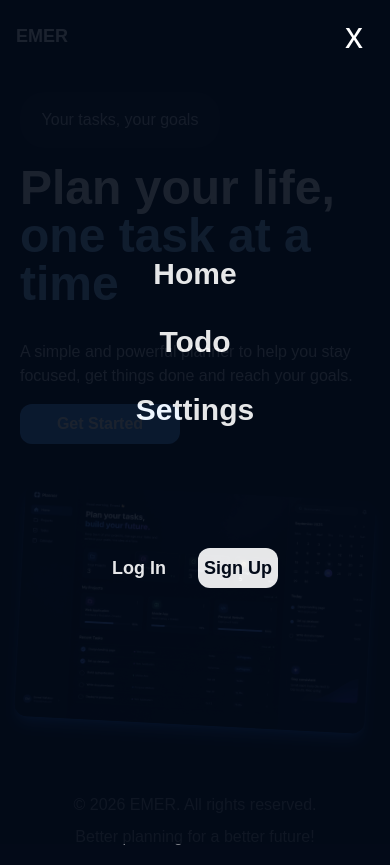
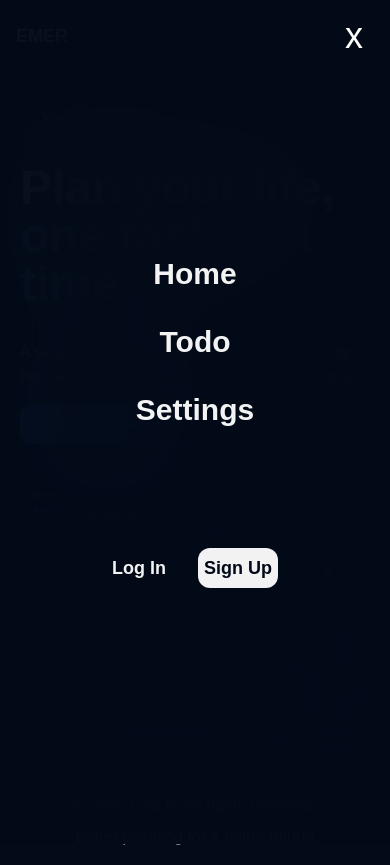
Before and after one commit to ErnestMakarov/emer, a React (Vite) app in the folder frontend/: page / in a window 390 px wide. Both pictures are taken after a click on the button 354 px from the left and 36 px from the top of the page. Built offline with nearby package versions, Linux system fonts and the light colour scheme.

Commit message:
burger menu backdrop-blurl

```diff
--- a/frontend/src/components/layout/Header.tsx
+++ b/frontend/src/components/layout/Header.tsx
@@ -59,7 +59,7 @@ export default function Header() {
     </header>
 
     {isMenuOpen && (
-      <div className="fixed flex-col inset-0 z-40 flex items-center justify-center bg-[#030A18] opacity-90 text-white">
+      <div className="fixed flex-col inset-0 z-40 flex items-center justify-center bg-[#030A18] backdrop-blur-3xl opacity-95 text-white">
         <nav className='flex flex-col items-center gap-8 text-3xl font-bold'>
           <NavLink to='/' onClick={HandleMenuClose}>
             Home
```
